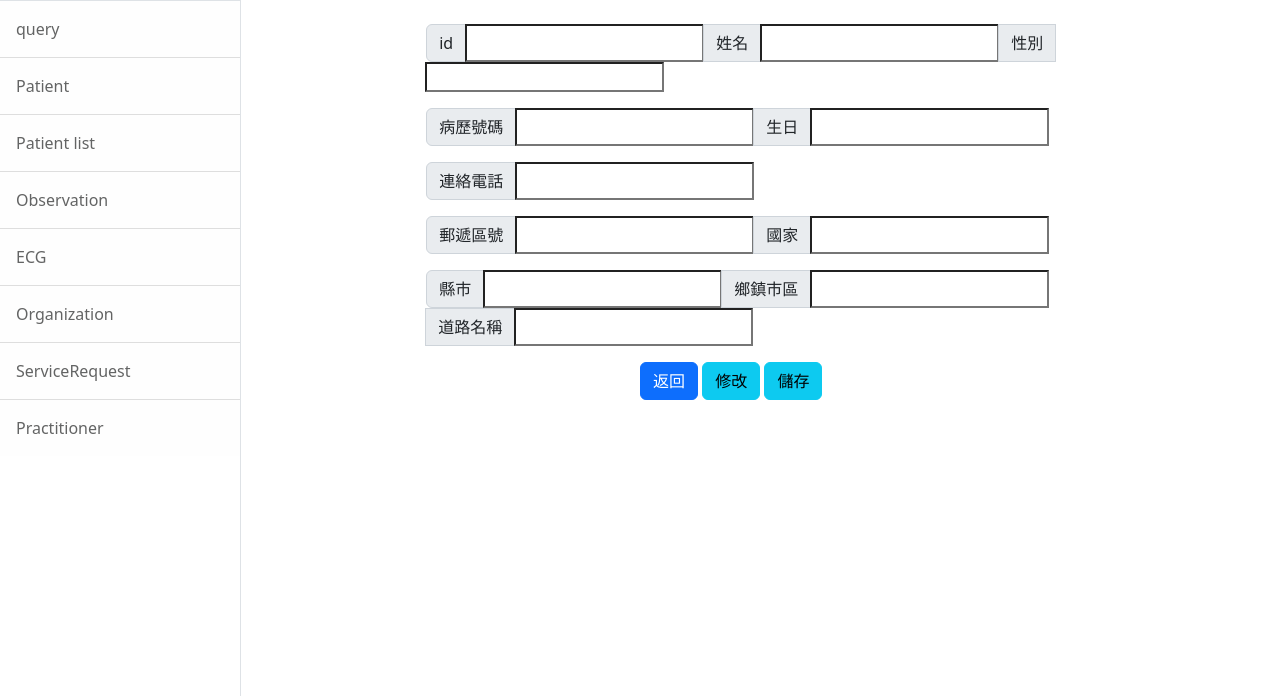
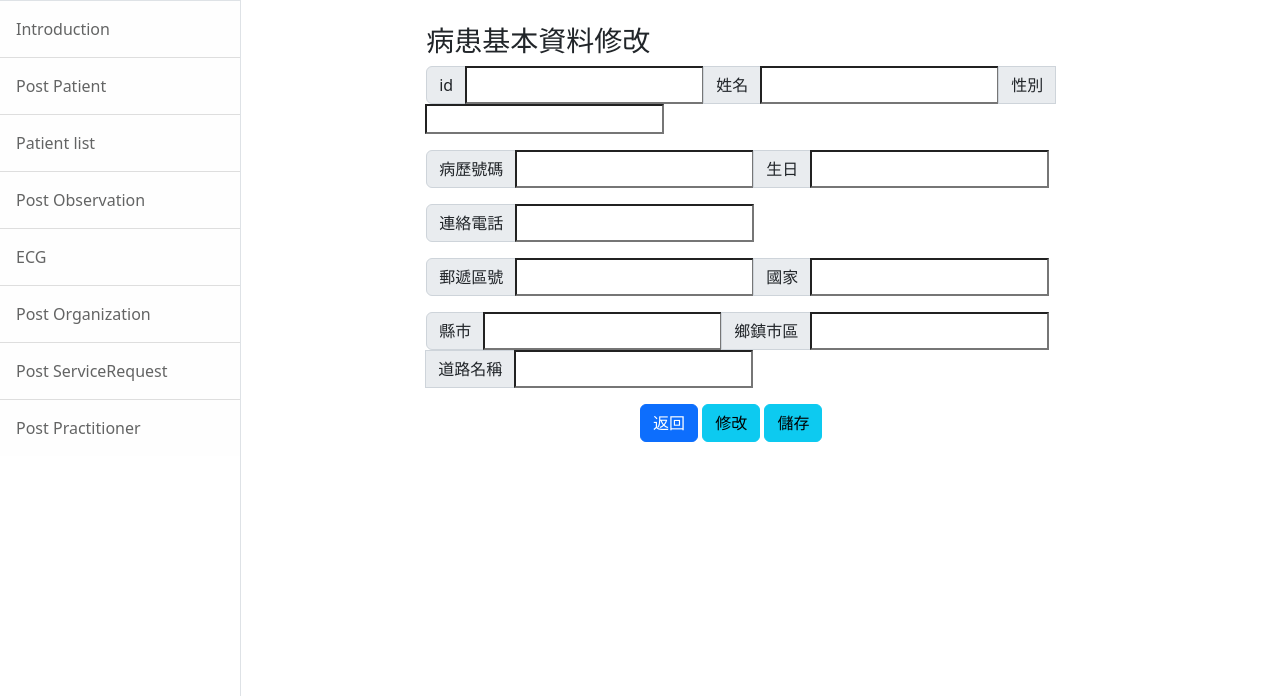
Before and after one commit to Ivy0107/hello_flask, a Flask app: page /patients/view/1 in a window 1280 px wide. Shown: the part 57-753 px from the top of the page. Run offline with Flask 3, Linux system fonts and the light colour scheme; data that the repository does not hold is empty; some libraries are stand-ins or nearby versions.

Commit message:
240606_get

```diff
--- a/APP/Patient/admin_get.py
+++ b/APP/Patient/admin_get.py
@@ -22,7 +22,8 @@ def patient_list():
             for entry in history_data.get('entry', []):
                 resource = entry.get('resource', {})
                 patient_id = resource.get('id', '')
-                version_id = entry.get('versionId', '')
+                version_id = resource.get('meta', {}).get('versionId', '')
+                print(f"Version ID: {version_id}")  # 打印 version_id
                 name = resource.get('name', [{}])[0].get('text', '')
                 gender = resource.get('gender', '')
                 patients.append({"resource_id": patient_id, "version_id": version_id, "name": name, "gender": gender})
--- a/APP/Patient/putpatient.py
+++ b/APP/Patient/putpatient.py
@@ -1,4 +1,5 @@
 from flask import Flask, request,Blueprint,jsonify
+import json
 import requests
 
 
@@ -66,22 +67,23 @@ def sequelput_page():
             ],
 
         }
+        print(data)
 
-        headers = {'Content-Type': 'application/json',
+        headers = {'Content-Type': 'application/fhir+json',
                    "Accept": "application/json"}
-        response = requests.put(fhir_server+resource_id , headers=headers, json=data)
+        response = requests.put(fhir_server+resource_id , headers=headers, data=json.dumps(data))
+        print(fhir_server+resource_id)
 
-        response.raise_for_status()  # 如果伺服器回應不是 2xx，則引發異常
         if response.status_code == 200:
-            # 上傳成功，返回成功的訊息，這裡使用 JSON 格式
-            return jsonify({"success": True, "message": "Data saved successfully"})
+            return jsonify({"success": True, "message": "更新成功", "data": response.json()})
+        elif response.status_code == 404:
+            return jsonify({"success": False, "message": "資源未找到"})
         else:
-            # 上傳失敗，返回錯誤訊息
-            return jsonify({"success": False, "message": "Failed to save data"})
+            return jsonify({"success": False, "message": f"請求失敗，狀態碼: {response.status_code}"})
+    except requests.exceptions.RequestException as fhir_error:
+        # 返回錯誤訊息
+        return jsonify({"success": False, "message": str(fhir_error)})
 
-    except requests.exceptions.RequestException as fhir_error:
-        # 如果發生錯誤，返回錯誤訊息
-        return jsonify({"success": False, "message": str(fhir_error)})
 
 if __name__ == '__main__':
     app.run(debug=True, threaded=True)
--- a/templates/Patient/detail2.html
+++ b/templates/Patient/detail2.html
@@ -9,6 +9,7 @@
     <div class="row justify-content-center">
         <div class="col-md-8">
             <form method="POST">
+                <h3>病患基本資料修改</h3>
                 <!-- 顯示患者詳細資料 -->
                 <div class="row mb-3">
                     <div class="col-md-12">
--- a/templates/base.html
+++ b/templates/base.html
@@ -23,14 +23,14 @@
         <div class="border-end bg-white" id="sidebar-wrapper">
             <div class="sidebar-heading border-bottom bg-light">功能表</div>
             <div class="list-group list-group-flush">
-                <a class="list-group-item list-group-item-action list-group-item-light p-3" href="{{ url_for('cover_page') }}" method="GET">query</a>
-                <a class="list-group-item list-group-item-action list-group-item-light p-3" href="{{ url_for('pat_sc1.patient_page') }}">Patient</a>
+                <a class="list-group-item list-group-item-action list-group-item-light p-3" href="{{ url_for('cover_page') }}" method="GET">Introduction</a>
+                <a class="list-group-item list-group-item-action list-group-item-light p-3" href="{{ url_for('pat_sc1.patient_page') }}">Post Patient</a>
                 <a class="list-group-item list-group-item-action list-group-item-light p-3" href="{{ url_for('admin_get.patient_list') }}"  method="GET">Patient list</a>
-                <a class="list-group-item list-group-item-action list-group-item-light p-3" href="{{ url_for('obs.obs_page') }}"  method="GET">Observation</a>
+                <a class="list-group-item list-group-item-action list-group-item-light p-3" href="{{ url_for('obs.obs_page') }}"  method="GET">Post Observation</a>
                 <a class="list-group-item list-group-item-action list-group-item-light p-3" href="{{ url_for('obs_get.search_page2') }}"  method="GET">ECG</a>
-                <a class="list-group-item list-group-item-action list-group-item-light p-3" href="{{ url_for('org.organization_page') }}"  method="GET">Organization</a>
-                <a class="list-group-item list-group-item-action list-group-item-light p-3" href="{{ url_for('ser.service_page') }}"  method="GET">ServiceRequest</a>
-                <a class="list-group-item list-group-item-action list-group-item-light p-3" href="{{ url_for('pra.practitioner_page') }}"  method="GET">Practitioner</a>
+                <a class="list-group-item list-group-item-action list-group-item-light p-3" href="{{ url_for('org.organization_page') }}"  method="GET">Post Organization</a>
+                <a class="list-group-item list-group-item-action list-group-item-light p-3" href="{{ url_for('ser.service_page') }}"  method="GET">Post ServiceRequest</a>
+                <a class="list-group-item list-group-item-action list-group-item-light p-3" href="{{ url_for('pra.practitioner_page') }}"  method="GET">Post Practitioner</a>
             </div>
         </div>
         <!-- Page content wrapper-->
```
Also changed, not shown: APP/Patient/uppatient.py (+7 -1 lines).
